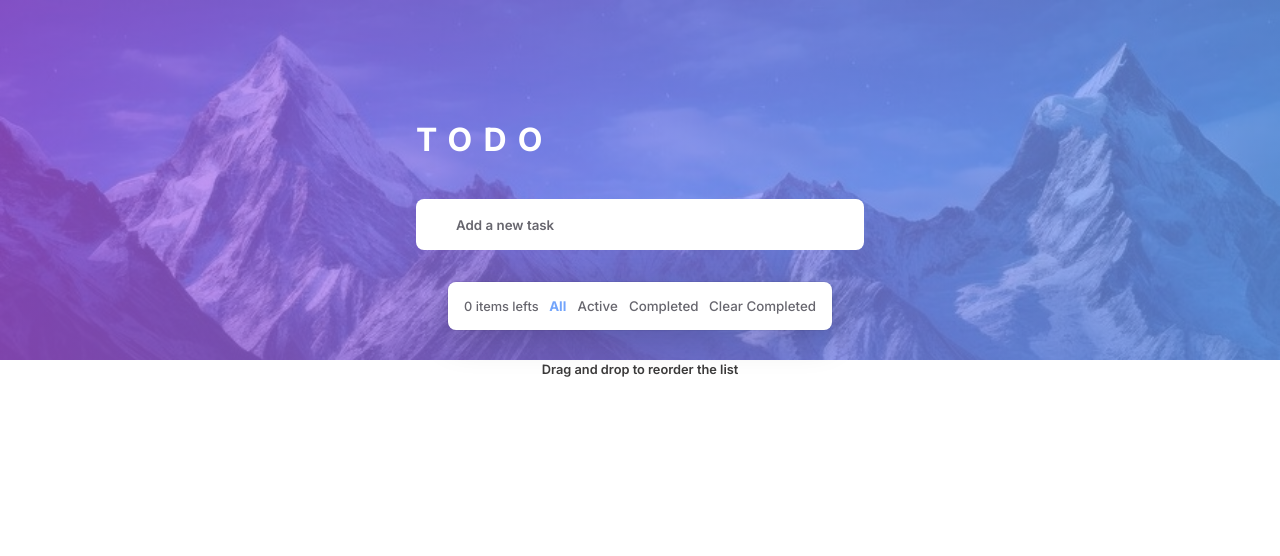
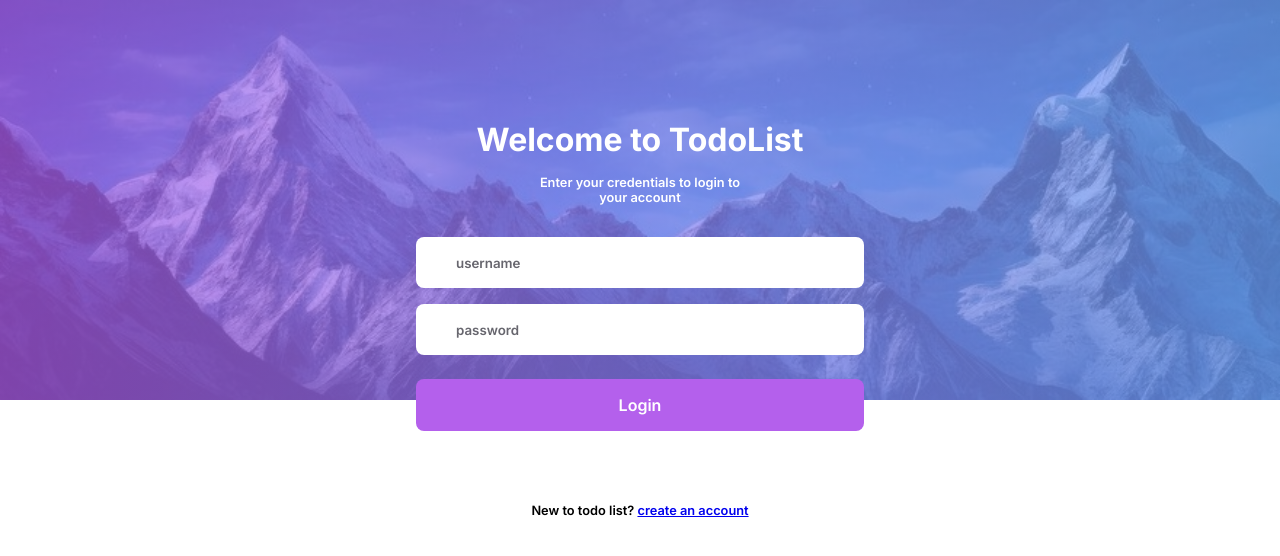
Before and after one commit to a-run-kumar-d/Todo-list, a React (Vite) app: page / in a window 1280 px wide. Shown: the top 556 px of the page. Built offline with nearby package versions, Linux system fonts and the light colour scheme.

Commit message:
Login page sign up page and routing

```diff
--- a/src/App.tsx
+++ b/src/App.tsx
@@ -3,15 +3,18 @@ import Home from "./Pages/Home"
 import Signup from "./Pages/Signup"
 import Login from "./Pages/Login"
 import { TaskDataProvider } from "./Data/taskDataContext"
+import { LoginDataProvider } from "./Data/loginDataContext"
 function App() {
   return (
-    <TaskDataProvider>
-      <Routes>
-        <Route path="/" element={<Home />} />
-        <Route path="signup" element={<Signup />} />
-        <Route path="login" element={<Login />} />
-      </Routes>
-    </TaskDataProvider>
+      <LoginDataProvider>
+      <TaskDataProvider>
+        <Routes>
+          <Route path="/home" element={<Home />} />
+          <Route path="signup" element={<Signup />} />
+          <Route path="/" element={<Login />} />
+        </Routes>
+      </TaskDataProvider>
+    </LoginDataProvider>
   )
 }
 
--- /dev/null
+++ b/src/Data/loginDataContext.tsx
@@ -0,0 +1,44 @@
+import { ReactNode, createContext, useContext, useEffect, useState} from "react";
+import { useLocalStorage } from "../Hooks/useLocalStorage";
+
+type loginDataTypeProvider = {
+    children: ReactNode;
+}
+type loginData = {
+    verifyCredentials: (credential : loginDataType[]) => boolean | undefined;
+    setCredentials: (credential : loginDataType[]) => void;
+}
+type loginDataType = {
+    name : string;
+    password: string;
+}
+
+const loginDataContext = createContext({} as loginData);
+export function useLoginData(){
+    return useContext(loginDataContext);
+}
+export function LoginDataProvider({children}: loginDataTypeProvider){
+
+
+    const [logData , setLogData] = useLocalStorage<loginDataType[]>("loginData",[]);
+    useEffect(()=>{
+        console.log(logData);}
+    ,[logData])
+    function setCredentials(credential : loginDataType[]){
+        setLogData(credential);
+    }
+    function verifyCredentials(credential : loginDataType[]){
+        const user = logData.find(user => user.name === credential[0].name);
+        if(user?.password === credential[0].password){
+            return true;
+        }
+        else{
+            return false;
+        }
+    }
+    return(
+        <loginDataContext.Provider value={{setCredentials, verifyCredentials}}>
+            {children}
+        </loginDataContext.Provider>
+    )
+}
--- a/src/Pages/Login.tsx
+++ b/src/Pages/Login.tsx
@@ -1,6 +1,45 @@
+import { Link, useNavigate } from "react-router-dom"
 import "../styles/common.css"
 import "../styles/other.css"
+import { useEffect, useState } from "react";
+import { useLoginData } from "../Data/loginDataContext";
 export default function Login() {
+    type loginDataType = {
+        name : string;
+        password: string;
+    }
+    const navigate = useNavigate();
+    const [signal, setSignal] = useState(false);
+    const {verifyCredentials} = useLoginData();
+    const [alert , setAlert] = useState("");
+    const [Cred, setCred] = useState<loginDataType[]>([]);
+    const [userName, setUserName] = useState("");
+    const [password, setPassword] = useState("");
+    function handleLoginSubmit(){
+        if(userName === "" || password === ""){
+            setAlert("Please fill all the fields");
+        }
+        else{
+            const newCred = {
+                name: userName,
+                password: password
+            }
+            setSignal(true);
+            setCred([newCred]);
+        }
+    }
+    useEffect(()=>{
+        if(signal){
+            if(verifyCredentials(Cred)){
+                navigate("/home");
+            }
+            else{
+                setUserName("");
+                setPassword("");
+                setAlert("Invalid Credentials");
+            }
+        }
+    },[Cred])
     return (
         <>
             <div className="bgContainer" id="bgLogin"></div>
@@ -8,9 +47,11 @@ export default function Login() {
                 <div className="loginhead">Welcome to TodoList</div>
                 <div className="loginsubhead">Enter your credentials to login to <br></br> your account</div>
                 <div className="loginForm">
-                    <input type="text" className="inputBox" id="userName" placeholder="username"/>
-                    <input type="text" className="inputBox" id="password" placeholder="password"/>
-                    <button className="loginButton">Login</button>
+                <input type="text" className="inputBox" id="userName" placeholder="username" value={userName} onChange={(e) => setUserName(e.target.value)}/>
+                    <input type="text" className="inputBox" id="password" placeholder="password" value={password} onChange={(e) => setPassword(e.target.value)}/>
+                    <button className="loginButton" onClick={handleLoginSubmit}>Login</button>
+                    <div className="alert">{alert}</div>
+                    <div className="loginLink">New to todo list? <Link to="/signup">create an account</Link></div>
                 </div>
             </div>
         </>
--- a/src/Pages/Signup.tsx
+++ b/src/Pages/Signup.tsx
@@ -1,17 +1,61 @@
+import { useEffect, useState } from "react";
 import "../styles/common.css"
 import "../styles/other.css"
+import { useLoginData } from "../Data/loginDataContext";
+import { useNavigate, Link } from "react-router-dom";
+
 export default function Login() {
+    type loginDataType = {
+        name : string;
+        password: string;
+    }
+    const navigate = useNavigate();
+    const [signal, setSignal] = useState(false);
+    const {setCredentials} = useLoginData();
+    const [alert , setAlert] = useState("");
+    const [Cred, setCred] = useState<loginDataType[]>([]);
+    const [userName, setUserName] = useState("");
+    const [temp,setTemp] = useState("");
+    const [password, setPassword] = useState("");
+    function handleSubmit(){
+        if(userName === "" || temp === "" || password === ""){
+            setAlert("Please fill all the fields");
+        }
+        else if(temp !== password){
+            setAlert("Password doesn't match");
+        }
+        else{
+            const newCred = {
+                name: userName,
+                password: password
+            }
+            setSignal(true);
+            setCred([...Cred, newCred]);
+        }
+        setUserName("");
+        setPassword("");
+        setTemp("");
+
+    }
+    useEffect(()=>{
+        setCredentials(Cred);
+        if(signal){
+            navigate("/home");
+        }
+    },[Cred])
     return (
         <>
             <div className="bgContainer" id="bgSignup"></div>
             <div className="homeContainer" id="loginContainer">
                 <div className="loginhead">Create A New Account</div>
-                <div className="loginsubhead">Enter your credentials to signup into <br></br> your account</div>
+                <div className="loginsubhead">Enter your Cred to signup into <br></br> your account</div>
                 <div className="loginForm">
-                    <input type="text" className="inputBox" id="userName" placeholder="username"/>
-                    <input type="text" className="inputBox" id="password" placeholder="password"/>
-                    <input type="text" className="inputBox" id="confirmpassword" placeholder="confirm password"/>
-                    <button className="loginButton">Signup</button>
+                    <input type="text" className="inputBox" id="userName" placeholder="username" value={userName} onChange={(e) => setUserName(e.target.value)}/>
+                    <input type="text" className="inputBox" id="password" placeholder="password" value={temp} onChange={(e) => setTemp(e.target.value)}/>
+                    <input type="text" className="inputBox" id="confirmpassword" placeholder="confirm password" value={password} onChange={(e) => setPassword(e.target.value)}/>
+                    <button className="loginButton" onClick={handleSubmit}>Signup</button>
+                    <div className="alert">{alert}</div>
+                    <div className="loginLink">Already have an account? <Link to="/">Login</Link></div>
                 </div>
             </div>
         </>
--- a/src/styles/other.css
+++ b/src/styles/other.css
@@ -43,3 +43,20 @@
     font-weight: 600;
     font-size: 1rem;
 }
+.alert{
+    width: 100%;
+    margin-top: 2rem;
+    text-align: center;
+    font-size: 0.8rem;
+    font-weight: 600;
+    color: rgb(201, 7, 7);
+    margin-top: 1.5rem;
+}
+.loginLink{
+    width: 100%;
+    margin-top: 1rem;
+    text-align: center;
+    font-size: 0.8rem;
+    font-weight: 600;
+    color: var(--secondary-color);
+}
```
